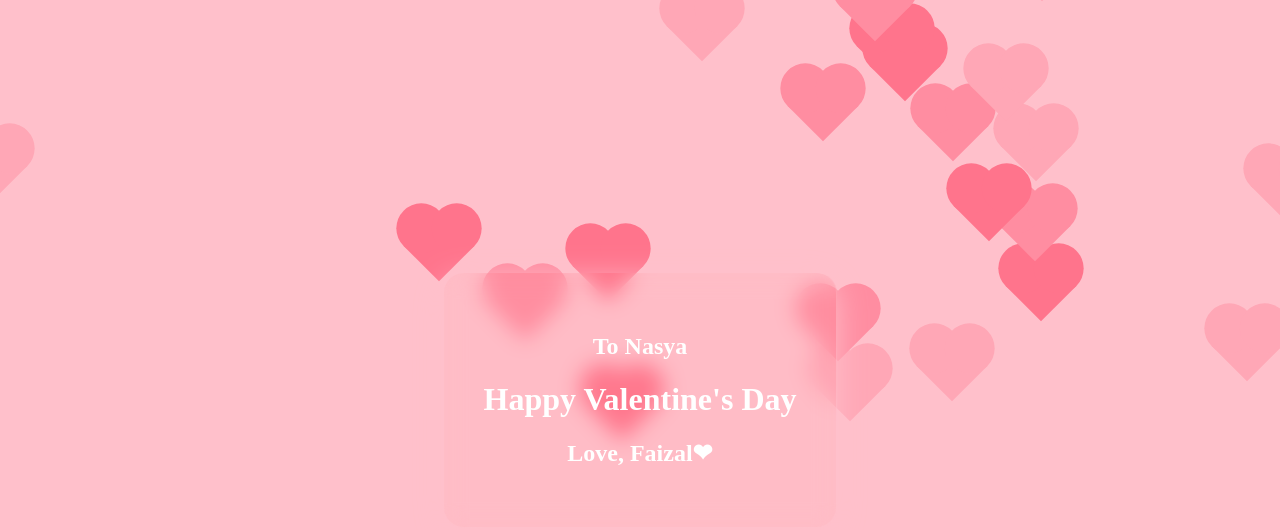
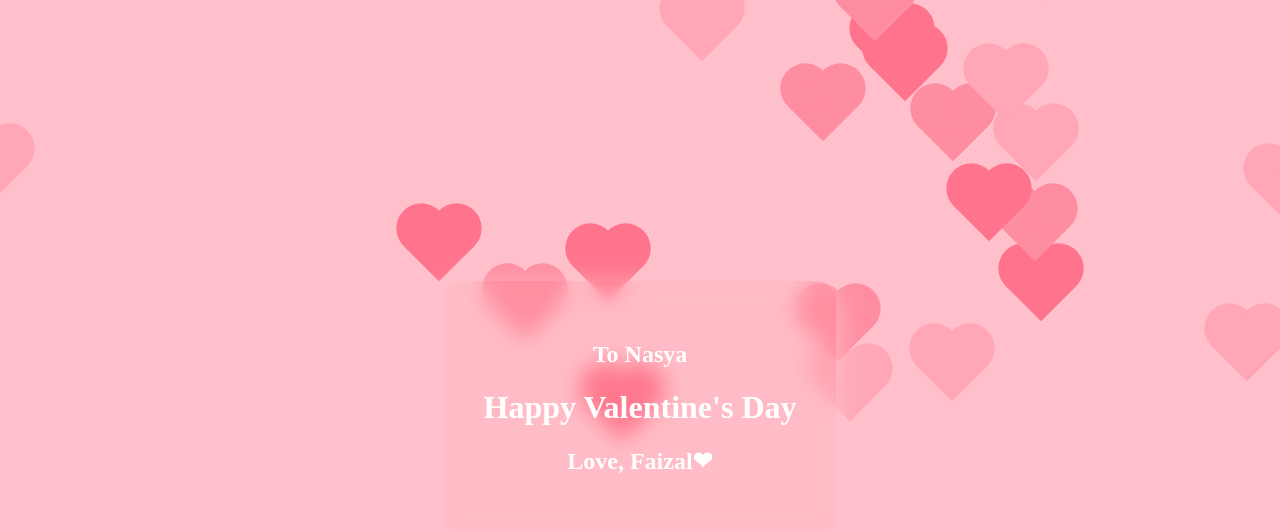
Before and after one commit to heryantofaizal/val_nasya, a plain HTML site: page index.html in a window 1280 px wide. Drawn offline with Linux system fonts and the light colour scheme.

Commit message:
Update nasya_val.css

```diff
--- a/nasya_val.css
+++ b/nasya_val.css
@@ -4,21 +4,12 @@ html {
 
   body {
    background: pink;
-    display: flex;
-    justify-content: center;
-    align-items: center;
-    text-align: center;
-
-    overflow: hidden;
-
-    position: absolute;
-    max-width: 100%;
-    max-height: 100%;
-    top: 0;
-    left: 0;
-    right: 0;
-    bottom: 0;
-    margin: auto;
+  display: flex;
+  justify-content: center;
+  align-items: center;
+  text-align: center;
+  height: 100%;
+  overflow: hidden;
 
   }
 
@@ -67,4 +58,5 @@ html {
     backdrop-filter: blur( 10.5px );
     -webkit-backdrop-filter: blur( 10.5px );
     border-radius: 20px;
+    position: fixed;
   }
```
